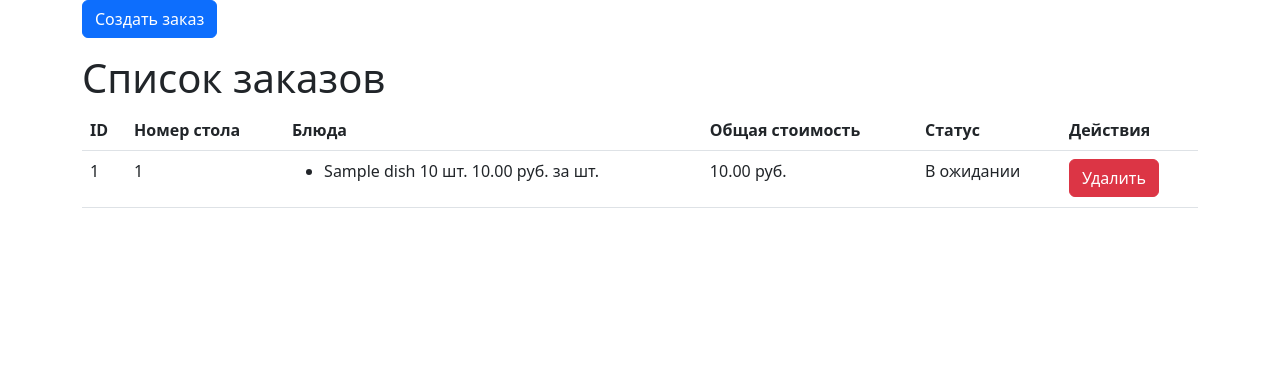
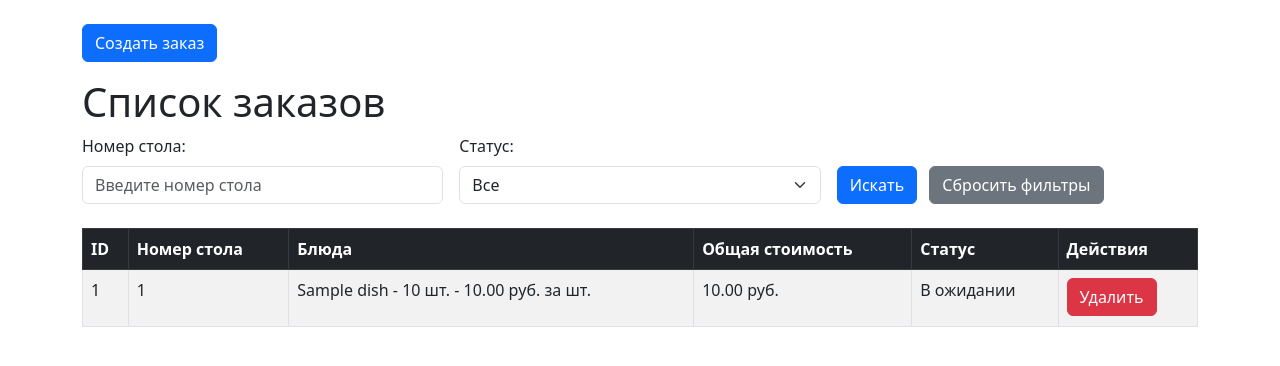
Before and after one commit to lisenkopwnz/test_task_JunPyDev, a Django app: page /order/ in a window 1280 px wide. Shown: the top 366 px of the page. Run offline with Django 5.2, Linux system fonts and the light colour scheme; tables that the repository leaves empty hold one stand-in row (values such as "Sample post").

Commit message:
добавил возможность фильтрации заказа по номеру стола и статусу

```diff
--- a/orders/templates/orders/order_list.html
+++ b/orders/templates/orders/order_list.html
@@ -1,5 +1,5 @@
 <!DOCTYPE html>
-<html lang="en">
+<html lang="ru">
 <head>
     <meta charset="UTF-8">
     <title>Список заказов</title>
@@ -7,11 +7,39 @@
     <meta name="csrf-token" content="{{ csrf_token }}">  <!-- CSRF-токен -->
 </head>
 <body>
-    <div class="container">
+    <div class="container mt-4">
+        <!-- Кнопка "Создать заказ" -->
         <a href="{% url 'orders:create_order' %}" class="btn btn-primary mb-3">Создать заказ</a>
+
         <h1>Список заказов</h1>
-        <table class="table">
-            <thead>
+
+        <!-- Форма поиска -->
+        <form method="get" action="" class="mb-4">
+            <div class="row g-3 align-items-end">
+                <div class="col-md-4">
+                    <label for="table_number" class="form-label">Номер стола:</label>
+                    <input type="text" id="table_number" name="table_number" class="form-control" placeholder="Введите номер стола" value="{{ request.GET.table_number }}">
+                </div>
+                <div class="col-md-4">
+                    <label for="status" class="form-label">Статус:</label>
+                    <select id="status" name="status" class="form-select">
+                        <option value="">Все</option>
+                        <option value="В ожидании" {% if request.GET.status == "В ожидании" %}selected{% endif %}>В ожидании</option>
+                        <option value="Готово" {% if request.GET.status == "Готово" %}selected{% endif %}>Готово</option>
+                        <option value="Оплачено" {% if request.GET.status == "Оплачено" %}selected{% endif %}>Оплачено</option>
+                    </select>
+                </div>
+                <div class="col-md-4">
+                    <button type="submit" class="btn btn-primary me-2">Искать</button>
+                    <a href="{% url 'orders:order_list' %}" class="btn btn-secondary">Сбросить фильтры</a>
+                </div>
+            </div>
+        </form>
+
+        <!-- Таблица заказов -->
+        {% if orders %}
+            <table class="table table-bordered table-striped">
+                <thead class="table-dark">
                     <tr>
                         <th>ID</th>
                         <th>Номер стола</th>
@@ -27,11 +55,11 @@
                         <td>{{ order.id }}</td>
                         <td>{{ order.table_number }}</td>
                         <td>
-                        <ul>
+                            <ul class="list-unstyled">
                                 {% for order_dish in order.order_dishes.all %}
                                 <li>
-                                {{ order_dish.dish.name }}
-                                {{ order_dish.quantity }} шт.
+                                    {{ order_dish.dish.name }} -
+                                    {{ order_dish.quantity }} шт. -
                                     {{ order_dish.price_at_order }} руб. за шт.
                                 </li>
                                 {% endfor %}
@@ -48,6 +76,11 @@
                     {% endfor %}
                 </tbody>
             </table>
+        {% else %}
+            <div class="alert alert-info" role="alert">
+                Заказов не найдено.
+            </div>
+        {% endif %}
     </div>
 
     <!-- Модальное окно для подтверждения удаления -->
@@ -69,6 +102,7 @@
         </div>
     </div>
 
+    <!-- Подключение jQuery и Bootstrap JS -->
     <script src="https://code.jquery.com/jquery-3.6.0.min.js"></script>
     <script src="https://cdn.jsdelivr.net/npm/bootstrap@5.3.0/dist/js/bootstrap.bundle.min.js"></script>
 
--- a/orders/views.py
+++ b/orders/views.py
@@ -17,6 +17,15 @@ class OrderListView(ListView):
     template_name = 'orders/order_list.html'
     context_object_name = 'orders'
 
+    def get_filters(self):
+        """
+            Возаращает параметры фильтрации из GET запроса.
+        """
+        return {
+            'table_number': self.request.GET.get('table_number'),
+            'status': self.request.GET.get('status'),
+        }
+
     def get_queryset(self):
         """
             Возвращает queryset заказов с предварительной загрузкой связанных данных.
@@ -28,10 +37,18 @@ class OrderListView(ListView):
             Возвращает:
                 QuerySet: Список заказов с предварительно загруженными данными о блюдах и их количестве.
         """
+        filters = self.get_filters()
+
         orders = Order.objects.prefetch_related(
             Prefetch('order_dishes', queryset=OrderDish.objects.only('quantity', 'price_at_order', 'dish')),
             Prefetch('order_dishes__dish', queryset=Dish.objects.only('name', 'price')),
         ).only('id', 'table_number', 'status')
+
+        if filters['table_number']:
+            orders = orders.filter(table_number=filters['table_number'])
+        if filters['status']:
+            orders = orders.filter(status=filters['status'])
+
         return orders
 
 
```
Lines whose indentation alone changed are shown as unchanged.
